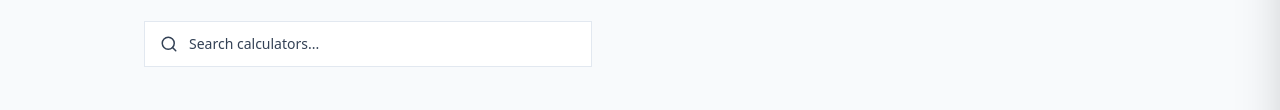
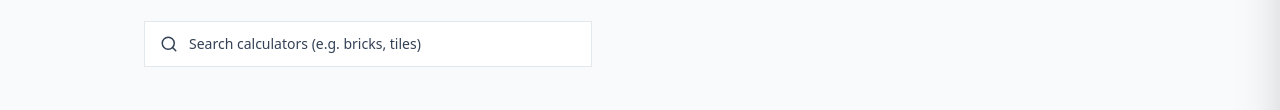
Before and after one commit to sami/selco, an Astro site: page /selco/calculators in a window 1280 px wide. Shown: the part 220-330 px from the top of the page. Built offline with nearby package versions, Linux system fonts and the light colour scheme; Astro itself is replaced by a stand-in of ours.

Commit message:
chore: update search placeholder text for better UX

```diff
--- a/src/pages/calculators/index.astro
+++ b/src/pages/calculators/index.astro
@@ -34,7 +34,7 @@ const base = BASE_URL.endsWith('/') ? BASE_URL : `${BASE_URL}/`;
         <label for="calculator-search" class="sr-only">Search calculators</label>
         <input
           type="text"
-          placeholder="Search calculators..."
+          placeholder="Search calculators (e.g. bricks, tiles)"
           class="w-full pl-11 pr-4 py-3 bg-surface border border-border rounded-[--radius-input] text-sm text-surface-foreground placeholder:text-muted-foreground focus:outline-none focus:ring-2 focus:ring-brand-blue/30 focus:border-brand-blue/40 transition-all"
           id="calculator-search"
         />
--- a/src/pages/index.astro
+++ b/src/pages/index.astro
@@ -90,7 +90,7 @@ const base = BASE_URL.endsWith('/') ? BASE_URL : `${BASE_URL}/`;
         <label for="calculator-search" class="sr-only">Search calculators</label>
         <input
           type="text"
-          placeholder="Search calculators..."
+          placeholder="Search calculators (e.g. bricks, tiles)"
           class="w-full pl-4 pr-4 py-3 bg-surface border border-border rounded-[--radius-input] text-sm text-surface-foreground placeholder:text-muted-foreground focus:outline-none focus:ring-2 focus:ring-brand-blue/30 focus:border-brand-blue/40 transition-all"
           id="calculator-search"
         />
```
